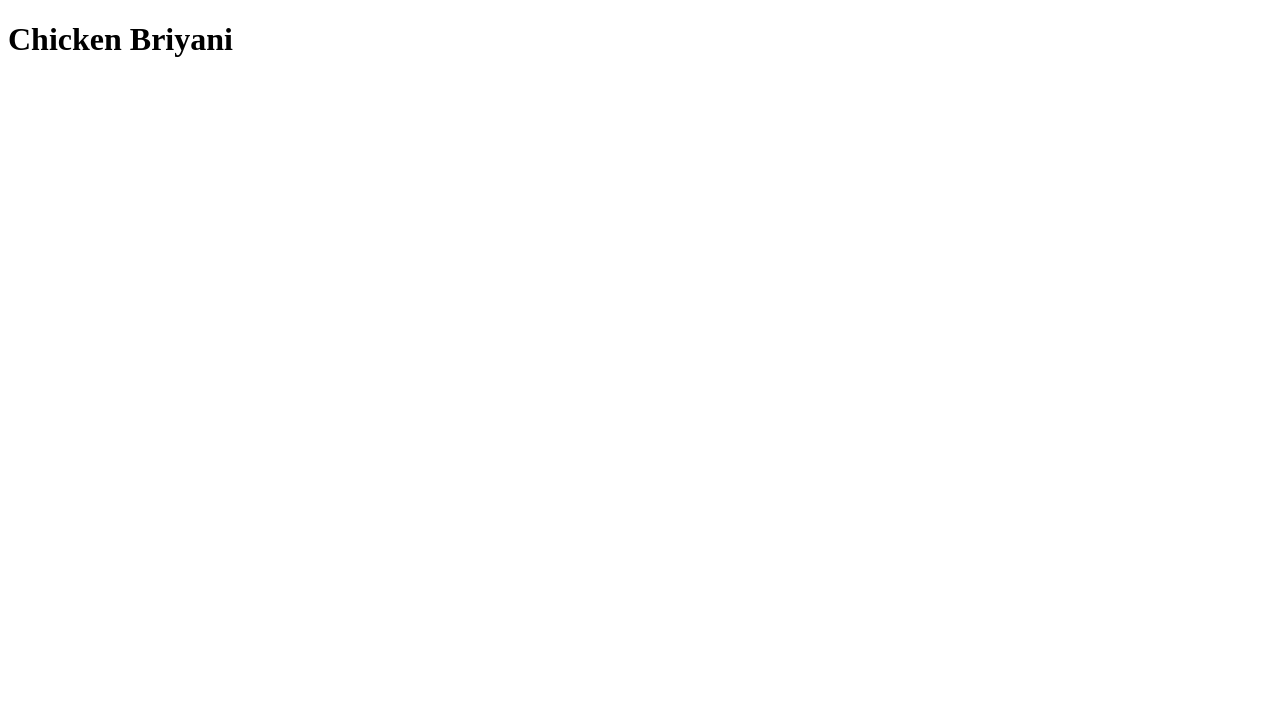
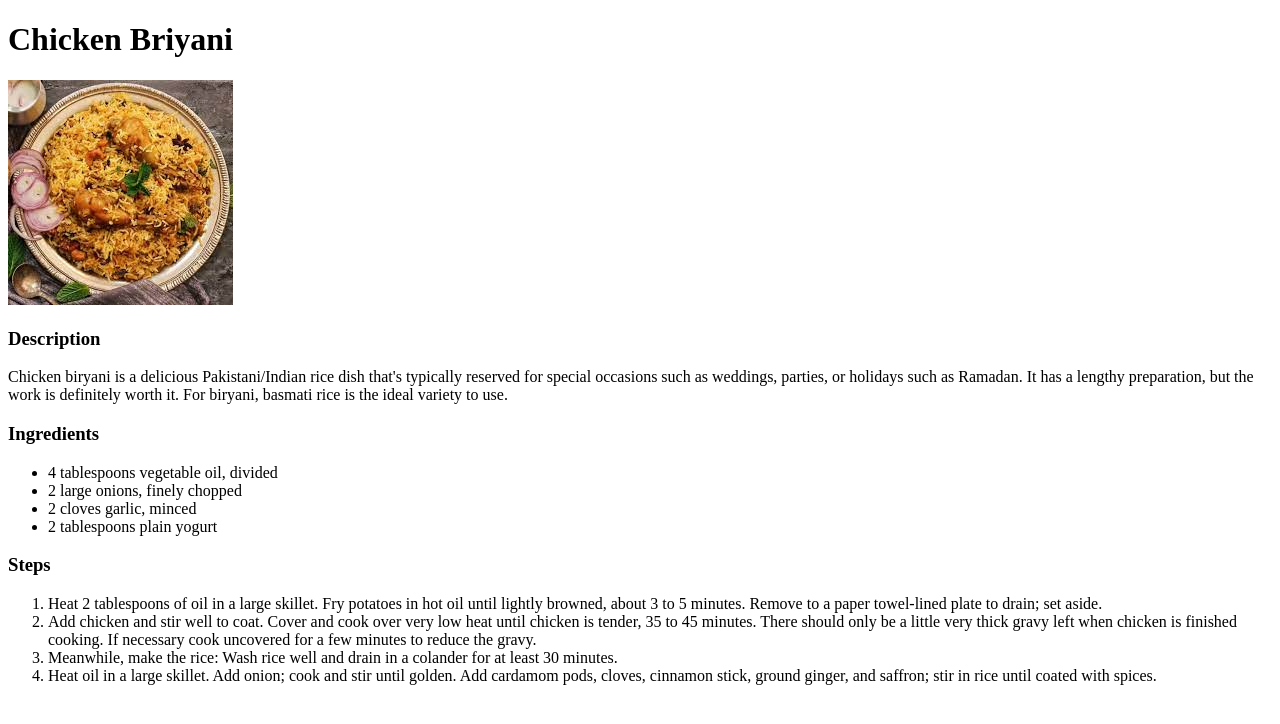
Before and after one commit to prajeshgovindaraje/odin-recipes, a plain HTML site: page recipies/Chicken-Briyani.html in a window 1280 px wide. Drawn offline with Linux system fonts and the light colour scheme.

Commit message:
make a recipe site using HTML

```diff
--- a/recipies/Chicken-Briyani.html
+++ b/recipies/Chicken-Briyani.html
@@ -9,6 +9,39 @@
 <body>
 
   <h1>Chicken Briyani</h1>
+  <img src="../img/Chicken-Briyani.jpg">
+
+  <h3>Description</h3>
+  <p>
+    Chicken biryani is a delicious Pakistani/Indian rice dish that's typically reserved for special occasions such as weddings, parties, or holidays such as Ramadan. It has a lengthy preparation, but the work is definitely worth it. For biryani, basmati rice is the ideal variety to use.
+  </p>
+
+  <h3>Ingredients</h3>
+  <ul>
+    <li>4 tablespoons vegetable oil, divided  </li>
+    <li>2 large onions, finely chopped </li>
+    <li>2 cloves garlic, minced</li>
+    <li>2 tablespoons plain yogurt</li>
+  </ul>
+
+
+  <h3>Steps</h3>
+  <ol>
+    <li>Heat 2 tablespoons of oil in a large skillet. Fry potatoes in hot oil until lightly browned, about 3 to 5 minutes. Remove to a paper towel-lined plate to drain; set aside.    </li>
+
+
+    <li>Add chicken and stir well to coat. Cover and cook over very low heat until chicken is tender, 35 to 45 minutes. There should only be a little very thick gravy left when chicken is finished cooking. If necessary cook uncovered for a few minutes to reduce the gravy.</li>
+
+
+    <li>Meanwhile, make the rice: Wash rice well and drain in a colander for at least 30 minutes.</li>
+
+
+
+    <li>Heat oil in a large skillet. Add onion; cook and stir until golden. Add cardamom pods, cloves, cinnamon stick, ground ginger, and saffron; stir in rice until coated with spices. </li>
+
+
+
+  </ol>
 
 </body>
 </html>
```
Also changed, not shown: index.html (+2 -0 lines), recipies/Chicken-Biryani.html (deleted, +0 -14 lines), recipies/Naan.html (+26 -0 lines), recipies/Turmeric-Milk.html (+28 -1 lines), img/Chicken-Briyani.jpg (added), img/Naan.jpg (added), img/Turmeric-Milk.jpg (added), img/chef.jpg (added).
